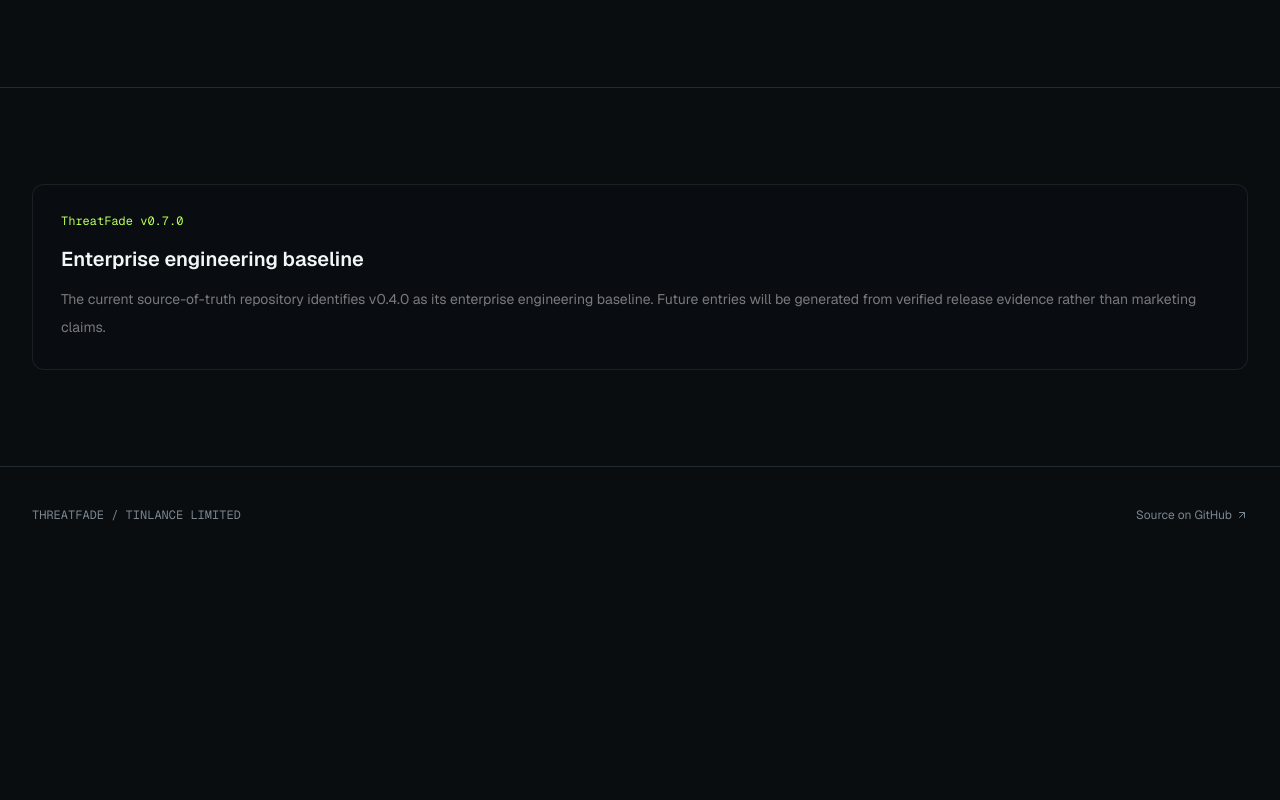
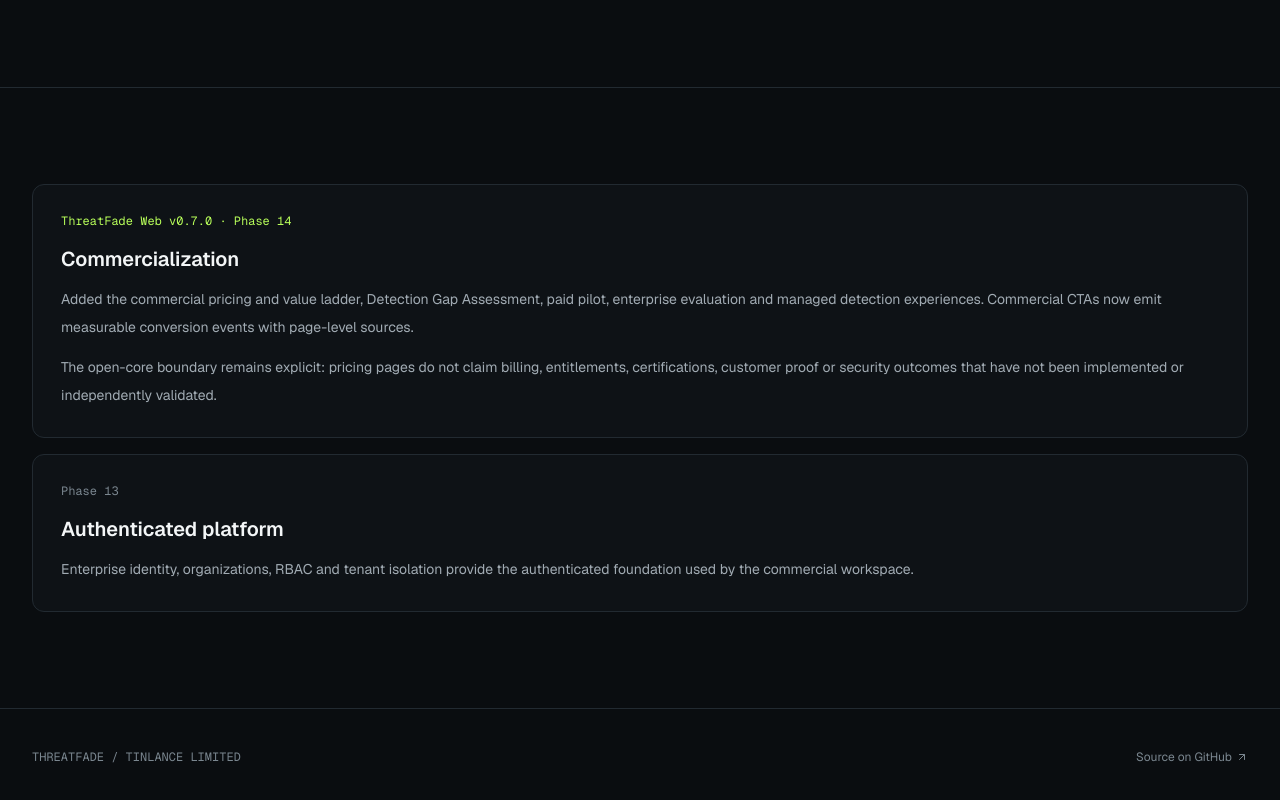
Before and after one commit to LloydCoder/tinlance-threatfade-web, a Next.js app: page /changelog in a window 1280 px wide. Shown: the part 416-1216 px from the top of the page. Before the commit the page ends 979 px from the top, so only its background shows below. Built offline with nearby package versions, Linux system fonts and the light colour scheme.

Commit message:
docs(phase14): add commercialization changelog entry

```diff
--- a/app/changelog/page.tsx
+++ b/app/changelog/page.tsx
@@ -2,5 +2,25 @@
 import { siteConfig } from "@/config/site";
 
 export default function ChangelogPage() {
-  return <PageShell eyebrow="Changelog" title="Track the system as it evolves." description="The public changelog will connect website releases to the engine's versioned implementation, validation and documentation changes."><div className="rounded-xl border border-white/8 bg-[#090c10] p-7"><div className="font-mono text-xs text-[#b8ff5a]">ThreatFade v{siteConfig.version}</div><h2 className="mt-4 text-xl font-semibold">Enterprise engineering baseline</h2><p className="mt-3 text-sm leading-7 text-white/45">The current source-of-truth repository identifies v0.4.0 as its enterprise engineering baseline. Future entries will be generated from verified release evidence rather than marketing claims.</p></div></PageShell>;
+  return (
+    <PageShell
+      eyebrow="Changelog"
+      title="Track the system as it evolves."
+      description="The public changelog connects website releases to verified implementation and documentation evidence rather than marketing claims."
+    >
+      <div className="space-y-4">
+        <article className="rounded-xl border border-[var(--tf-line)] bg-[var(--tf-panel)] p-7">
+          <div className="font-mono text-xs text-[var(--tf-signal)]">ThreatFade Web v{siteConfig.version} · Phase 14</div>
+          <h2 className="mt-4 text-xl font-semibold">Commercialization</h2>
+          <p className="mt-3 text-sm leading-7 text-[var(--tf-text-muted)]">Added the commercial pricing and value ladder, Detection Gap Assessment, paid pilot, enterprise evaluation and managed detection experiences. Commercial CTAs now emit measurable conversion events with page-level sources.</p>
+          <p className="mt-3 text-sm leading-7 text-[var(--tf-text-muted)]">The open-core boundary remains explicit: pricing pages do not claim billing, entitlements, certifications, customer proof or security outcomes that have not been implemented or independently validated.</p>
+        </article>
+        <article className="rounded-xl border border-[var(--tf-line)] bg-[var(--tf-panel)] p-7">
+          <div className="font-mono text-xs text-[var(--tf-text-subtle)]">Phase 13</div>
+          <h2 className="mt-4 text-xl font-semibold">Authenticated platform</h2>
+          <p className="mt-3 text-sm leading-7 text-[var(--tf-text-muted)]">Enterprise identity, organizations, RBAC and tenant isolation provide the authenticated foundation used by the commercial workspace.</p>
+        </article>
+      </div>
+    </PageShell>
+  );
 }
```
